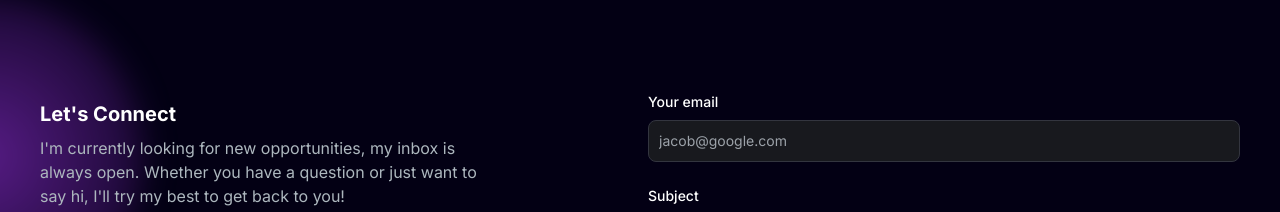
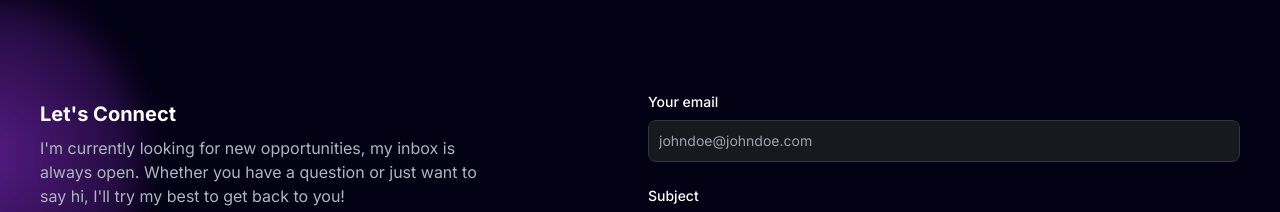
Before and after one commit to joshua-bake/Portfolio, a Next.js app: page / in a window 1280 px wide. Shown: the part 3040-3252 px from the top of the page. Built offline with nearby package versions, Linux system fonts and the light colour scheme; a web font is replaced by a local one.

Commit message:
update email

```diff
--- a/components/main/Email.tsx
+++ b/components/main/Email.tsx
@@ -85,7 +85,7 @@ const Contact: React.FC = () => {
                                 id="email"
                                 required
                                 className="bg-[#18191E] border border-[#33353F] placeholder-[#9CA2A9] text-gray-100 text-sm rounded-lg block w-full p-2.5"
-                                placeholder="jacob@google.com"
+                                placeholder="johndoe@johndoe.com"
                             />
                         </div>
                         <div className="mb-6">
```
